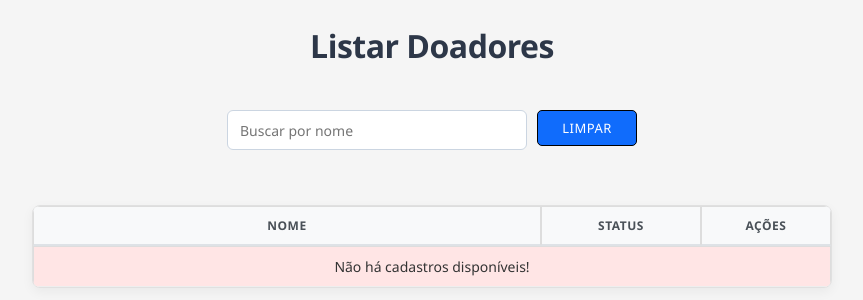
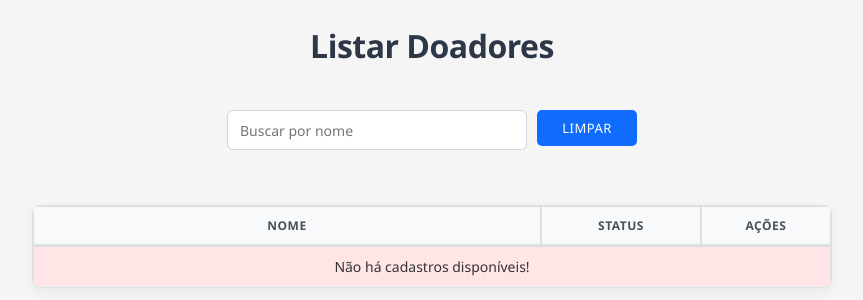
Before and after one commit to AdryanTroiano/ProjetoBS, a PHP site: page /index.php?rota=doadores in a window 1280 px wide. Shown: the part 180-480 px from the top of the page, without its empty margins (208-1071 px from the left). Run offline with PHP 8.4, Linux system fonts and the light colour scheme; the visitor is signed in with stand-in values (Sample User, id 1); data that the repository does not hold is empty.

Commit message:
removendo a borda dos botões limpar

```diff
--- a/sistemabs/public/css/style.css
+++ b/sistemabs/public/css/style.css
@@ -1172,7 +1172,6 @@ h2 {
 
     height: 35px !important;
     width: 100px !important;
-    border: 1px solid black !important;
     border-radius: 5px !important;
     cursor: pointer;
 }
```
